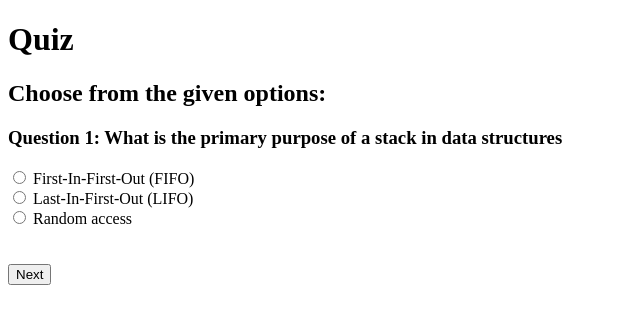
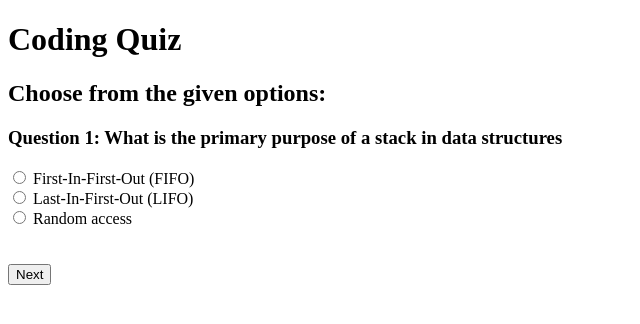
Before and after one commit to Knighthawler007/Quiz-app, a website: page client/coding.html in a window 1280 px wide. Shown: the whole page, without its empty margins (0-640 px from the left). Drawn offline with Linux system fonts and the light colour scheme.

Commit message:
linked pages

```diff
--- a/client/coding.html
+++ b/client/coding.html
@@ -9,7 +9,7 @@
 
 <body>
     <form action="/code" method="post">
-        <h1>Quiz</h1>
+        <h1>Coding Quiz</h1>
         <h2>Choose from the given options:</h2>
         <div id="question1" class="question">
             <h3>Question 1: What is the primary purpose of a stack in data structures</h3>
```
